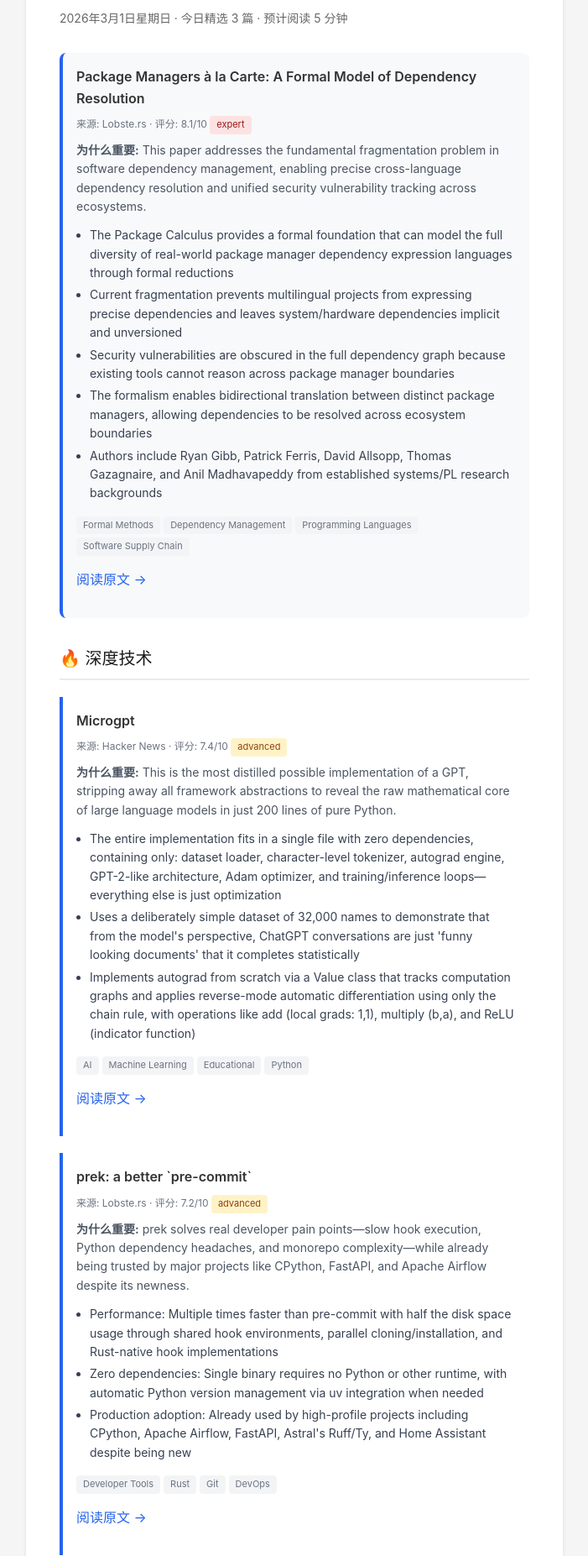
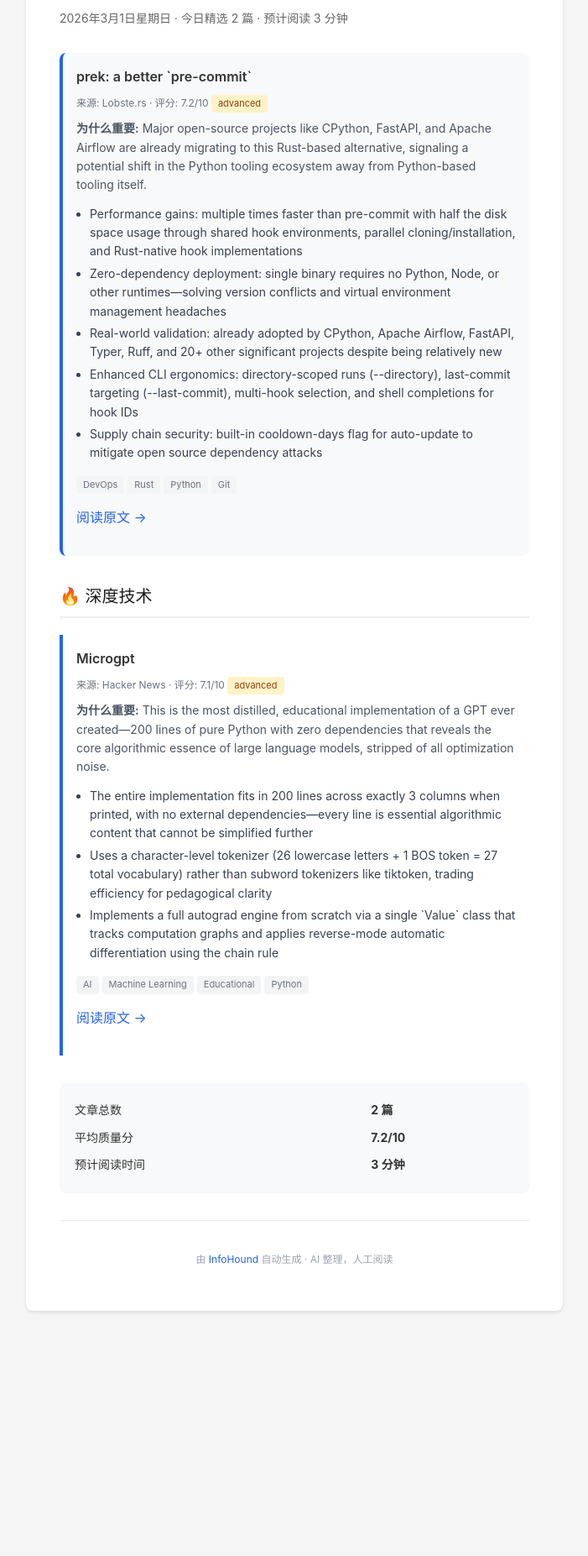
Before and after one commit to Frank-whw/InfoHound, a plain HTML site: page index.html in a window 1280 px wide. Shown: the part 127-1980 px from the top of the page at 84% size, without its empty margins (289-990 px from the left). After the commit the page ends 1708 px from the top, so only its background shows below. Drawn offline with Linux system fonts and the light colour scheme.

Commit message:
deploy: 11141bbe523cc53f8745ed84904ddd6eda1c7d86

```diff
--- a/index.html
+++ b/index.html
@@ -57,18 +57,18 @@
 <body>
   <div class="container">
     <h1>📰 InfoHound</h1>
-    <p class="subtitle">2026年3月1日星期日 · 今日精选 3 篇 · 预计阅读 5 分钟</p>
+    <p class="subtitle">2026年3月1日星期日 · 今日精选 2 篇 · 预计阅读 3 分钟</p>
 
 
     <div class="headline article tech-deep">
-      <div class="article-title">Package Managers à la Carte: A Formal Model of Dependency Resolution</div>
-      <div class="article-meta">来源: Lobste.rs · 评分: 8.1/10 <span class="level-badge level-expert">expert</span></div>
-      <div class="article-summary"><strong>为什么重要:</strong> This paper addresses the fundamental fragmentation problem in software dependency management, enabling precise cross-language dependency resolution and unified security vulnerability tracking across ecosystems.</div>
+      <div class="article-title">prek: a better `pre-commit`</div>
+      <div class="article-meta">来源: Lobste.rs · 评分: 7.2/10 <span class="level-badge level-advanced">advanced</span></div>
+      <div class="article-summary"><strong>为什么重要:</strong> Major open-source projects like CPython, FastAPI, and Apache Airflow are already migrating to this Rust-based alternative, signaling a potential shift in the Python tooling ecosystem away from Python-based tooling itself.</div>
       <ul class="key-points">
-        <li>The Package Calculus provides a formal foundation that can model the full diversity of real-world package manager dependency expression languages through formal reductions</li><li>Current fragmentation prevents multilingual projects from expressing precise dependencies and leaves system/hardware dependencies implicit and unversioned</li><li>Security vulnerabilities are obscured in the full dependency graph because existing tools cannot reason across package manager boundaries</li><li>The formalism enables bidirectional translation between distinct package managers, allowing dependencies to be resolved across ecosystem boundaries</li><li>Authors include Ryan Gibb, Patrick Ferris, David Allsopp, Thomas Gazagnaire, and Anil Madhavapeddy from established systems/PL research backgrounds</li>
+        <li>Performance gains: multiple times faster than pre-commit with half the disk space usage through shared hook environments, parallel cloning/installation, and Rust-native hook implementations</li><li>Zero-dependency deployment: single binary requires no Python, Node, or other runtimes—solving version conflicts and virtual environment management headaches</li><li>Real-world validation: already adopted by CPython, Apache Airflow, FastAPI, Typer, Ruff, and 20+ other significant projects despite being relatively new</li><li>Enhanced CLI ergonomics: directory-scoped runs (--directory), last-commit targeting (--last-commit), multi-hook selection, and shell completions for hook IDs</li><li>Supply chain security: built-in cooldown-days flag for auto-update to mitigate open source dependency attacks</li>
       </ul>
-      <div class="tags"><span class="tag">Formal Methods</span><span class="tag">Dependency Management</span><span class="tag">Programming Languages</span><span class="tag">Software Supply Chain</span></div>
-      <p><a href="https://arxiv.org/abs/2602.18602" target="_blank">阅读原文 →</a></p>
+      <div class="tags"><span class="tag">DevOps</span><span class="tag">Rust</span><span class="tag">Python</span><span class="tag">Git</span></div>
+      <p><a href="https://github.com/j178/prek" target="_blank">阅读原文 →</a></p>
     </div>
 
 
@@ -78,24 +78,13 @@
 
     <div class="article tech-deep">
       <div class="article-title">Microgpt</div>
-      <div class="article-meta">来源: Hacker News · 评分: 7.4/10 <span class="level-badge level-advanced">advanced</span></div>
-      <div class="article-summary"><strong>为什么重要:</strong> This is the most distilled possible implementation of a GPT, stripping away all framework abstractions to reveal the raw mathematical core of large language models in just 200 lines of pure Python.</div>
+      <div class="article-meta">来源: Hacker News · 评分: 7.1/10 <span class="level-badge level-advanced">advanced</span></div>
+      <div class="article-summary"><strong>为什么重要:</strong> This is the most distilled, educational implementation of a GPT ever created—200 lines of pure Python with zero dependencies that reveals the core algorithmic essence of large language models, stripped of all optimization noise.</div>
       <ul class="key-points">
-        <li>The entire implementation fits in a single file with zero dependencies, containing only: dataset loader, character-level tokenizer, autograd engine, GPT-2-like architecture, Adam optimizer, and training/inference loops—everything else is just optimization</li><li>Uses a deliberately simple dataset of 32,000 names to demonstrate that from the model's perspective, ChatGPT conversations are just 'funny looking documents' that it completes statistically</li><li>Implements autograd from scratch via a Value class that tracks computation graphs and applies reverse-mode automatic differentiation using only the chain rule, with operations like add (local grads: 1,1), multiply (b,a), and ReLU (indicator function)</li>
+        <li>The entire implementation fits in 200 lines across exactly 3 columns when printed, with no external dependencies—every line is essential algorithmic content that cannot be simplified further</li><li>Uses a character-level tokenizer (26 lowercase letters + 1 BOS token = 27 total vocabulary) rather than subword tokenizers like tiktoken, trading efficiency for pedagogical clarity</li><li>Implements a full autograd engine from scratch via a single `Value` class that tracks computation graphs and applies reverse-mode automatic differentiation using the chain rule</li>
       </ul>
       <div class="tags"><span class="tag">AI</span><span class="tag">Machine Learning</span><span class="tag">Educational</span><span class="tag">Python</span></div>
       <p><a href="http://karpathy.github.io/2026/02/12/microgpt/" target="_blank">阅读原文 →</a></p>
-    </div>
-
-    <div class="article tech-deep">
-      <div class="article-title">prek: a better `pre-commit`</div>
-      <div class="article-meta">来源: Lobste.rs · 评分: 7.2/10 <span class="level-badge level-advanced">advanced</span></div>
-      <div class="article-summary"><strong>为什么重要:</strong> prek solves real developer pain points—slow hook execution, Python dependency headaches, and monorepo complexity—while already being trusted by major projects like CPython, FastAPI, and Apache Airflow despite its newness.</div>
-      <ul class="key-points">
-        <li>Performance: Multiple times faster than pre-commit with half the disk space usage through shared hook environments, parallel cloning/installation, and Rust-native hook implementations</li><li>Zero dependencies: Single binary requires no Python or other runtime, with automatic Python version management via uv integration when needed</li><li>Production adoption: Already used by high-profile projects including CPython, Apache Airflow, FastAPI, Astral's Ruff/Ty, and Home Assistant despite being new</li>
-      </ul>
-      <div class="tags"><span class="tag">Developer Tools</span><span class="tag">Rust</span><span class="tag">Git</span><span class="tag">DevOps</span></div>
-      <p><a href="https://github.com/j178/prek" target="_blank">阅读原文 →</a></p>
     </div>
 
     </div>
@@ -103,9 +92,9 @@
 
     <div class="stats">
       <table>
-        <tr><td>文章总数</td><td><strong>3 篇</strong></td></tr>
-        <tr><td>平均质量分</td><td><strong>7.6/10</strong></td></tr>
-        <tr><td>预计阅读时间</td><td><strong>5 分钟</strong></td></tr>
+        <tr><td>文章总数</td><td><strong>2 篇</strong></td></tr>
+        <tr><td>平均质量分</td><td><strong>7.2/10</strong></td></tr>
+        <tr><td>预计阅读时间</td><td><strong>3 分钟</strong></td></tr>
       </table>
     </div>
 
```
Also changed, not shown: 2026-03-01.md (+21 -33 lines).
